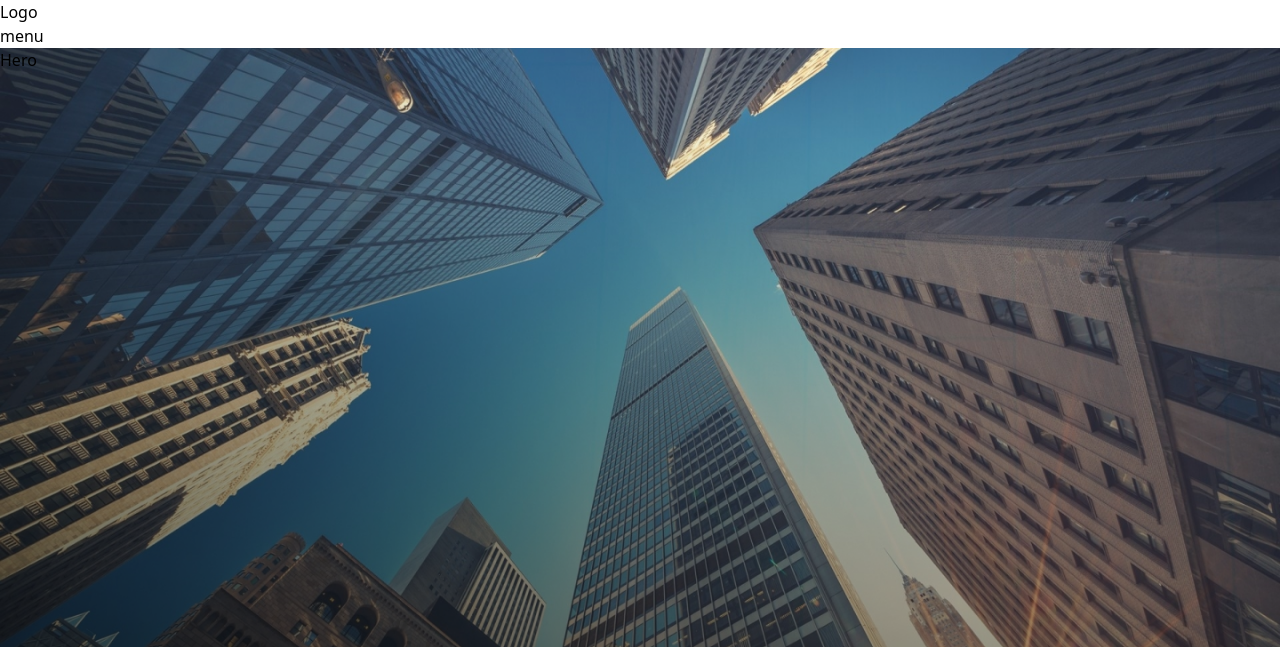
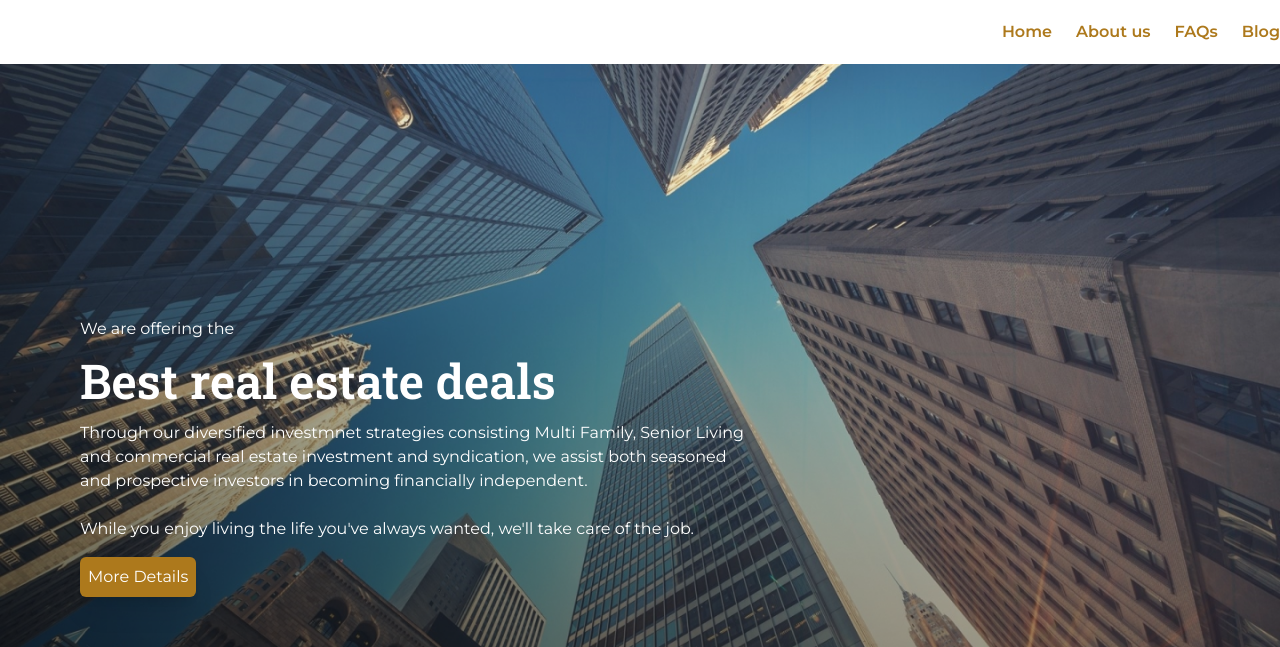
Before and after one commit to thefuturegroupinfo/future-group-main, a Next.js app: page / in a window 1280 px wide. Shown: the top 647 px of the page. Built offline with nearby package versions, Linux system fonts and the light colour scheme.

Commit message:
added hero text , property sections

```diff
--- a/components/Header.js
+++ b/components/Header.js
@@ -1,10 +1,18 @@
+import Image from 'next/image';
 import React from 'react';
 
 function Header() {
   return (
-    <div>
-      <div>Logo</div>
-      <div>menu</div>
+    <div className='flex h-16 justify-between items-center'>
+      <div>
+        {/* <Image src='/static/images/logo.png' height='70px' width='200px' /> */}
+      </div>
+      <div className='flex space-x-6 text-primary font-semibold'>
+        <div>Home</div>
+        <div>About us</div>
+        <div>FAQs</div>
+        <div>Blog</div>
+      </div>
     </div>
   );
 }
--- a/components/Hero/Hero.js
+++ b/components/Hero/Hero.js
@@ -1,7 +1,29 @@
 import React from 'react';
 
 function Hero() {
-  return <div className='h-[700px]'>Hero</div>;
+  return (
+    <div className='lg:h-screen h-[700px] relative'>
+      <div className=' max-w-2xl text-white absolute bottom-1/3 mx-20 space-y-4'>
+        <p>We are offering the</p>
+        <h1 className='text-5xl font-semibold font-roboto'>
+          Best real estate deals
+        </h1>
+        <p>
+          Through our diversified investmnet strategies consisting Multi Family,
+          Senior Living and commercial real estate investment and syndication,
+          we assist both seasoned and prospective investors in becoming
+          financially independent.
+        </p>
+        <p className='pt-2'>
+          While you enjoy living the life you've always wanted, we'll take care
+          of the job.
+        </p>
+        <button className='bg-[#AD791C] py-2 px-2 rounded-md shadow-xl mt-5'>
+          More Details
+        </button>
+      </div>
+    </div>
+  );
 }
 
 export default Hero;
--- a/pages/index.js
+++ b/pages/index.js
@@ -1,10 +1,11 @@
 import Head from 'next/head';
 import Header from '../components/Header';
 import Hero from '../components/Hero/Hero';
+import Property from '../components/Property/Property';
 
 export default function Home() {
   return (
-    <div>
+    <div className='font-mont'>
       <Head>
         <title>The Future Group</title>
         <meta name='description' content='Generated by create next app' />
@@ -12,11 +13,16 @@ export default function Home() {
       </Head>
 
       <main>
-        <div>
+        <div className='max-w-7xl mx-auto'>
           <Header />
         </div>
-        <div className='main-hero-bg'>
-          <Hero />
+        <div className='main-hero-bg '>
+          <div className='max-w-7xl mx-auto'>
+            <Hero />
+          </div>
+        </div>
+        <div className='max-w-7xl mx-auto'>
+          <Property />
         </div>
       </main>
 
--- a/styles/globals.css
+++ b/styles/globals.css
@@ -1,6 +1,13 @@
+@import url('https://fonts.googleapis.com/css2?family=Montserrat:wght@100;200;300;400;500;600&family=Roboto+Slab:wght@200;300;400;500;600&display=swap');
 @tailwind base;
 @tailwind components;
 @tailwind utilities;
+
+@layer compoments {
+  .text-primary {
+    @apply text-[#AD791C];
+  }
+}
 
 .main-hero-bg {
   background: url('/static/images/hero.png');
--- a/tailwind.config.js
+++ b/tailwind.config.js
@@ -4,7 +4,12 @@ module.exports = {
     './components/**/*.{js,ts,jsx,tsx}',
   ],
   theme: {
-    extend: {},
+    extend: {
+      fontFamily: {
+        mont: ['Montserrat', 'sans-serif'],
+        roboto: ['Roboto Slab', 'serif'],
+      },
+    },
   },
   plugins: [],
 };
```
